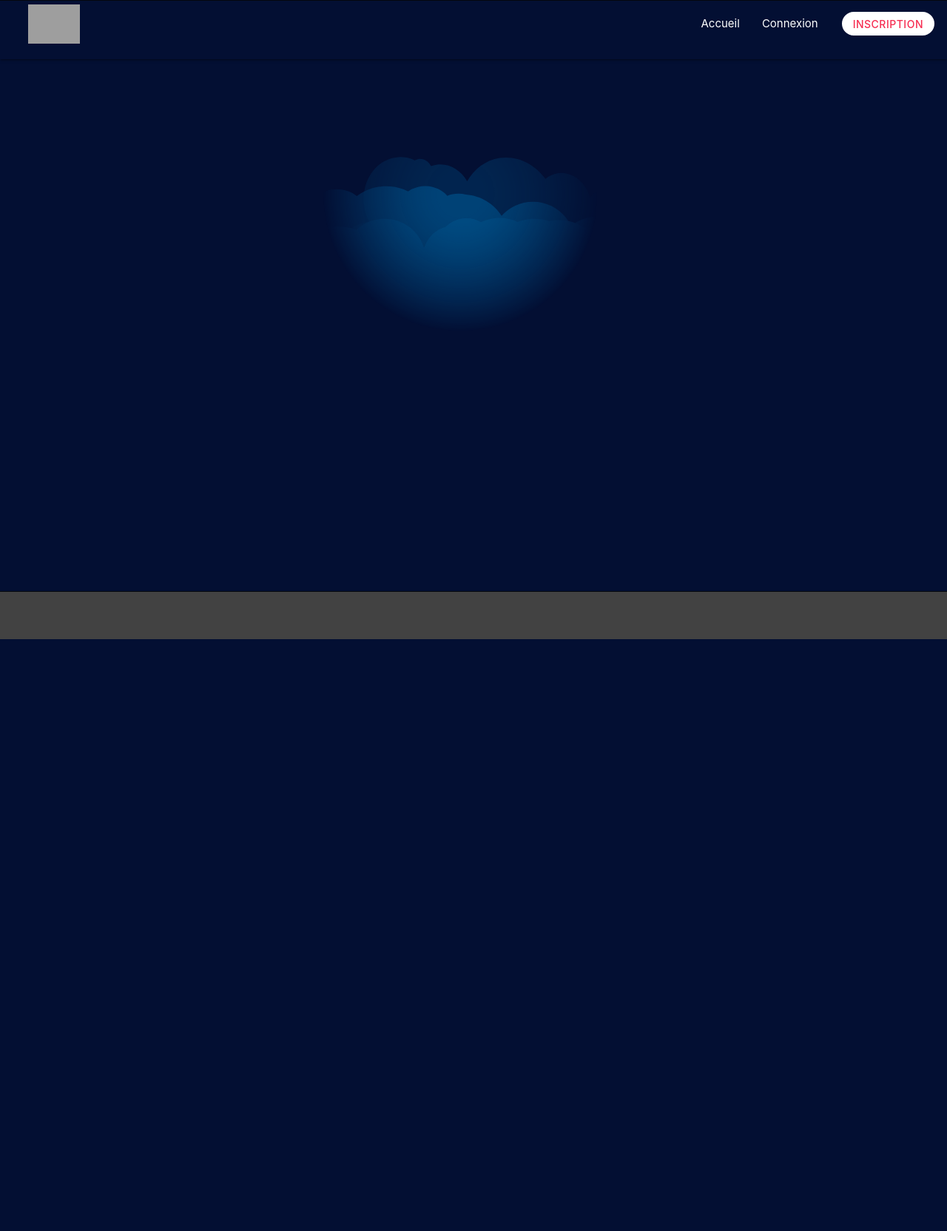
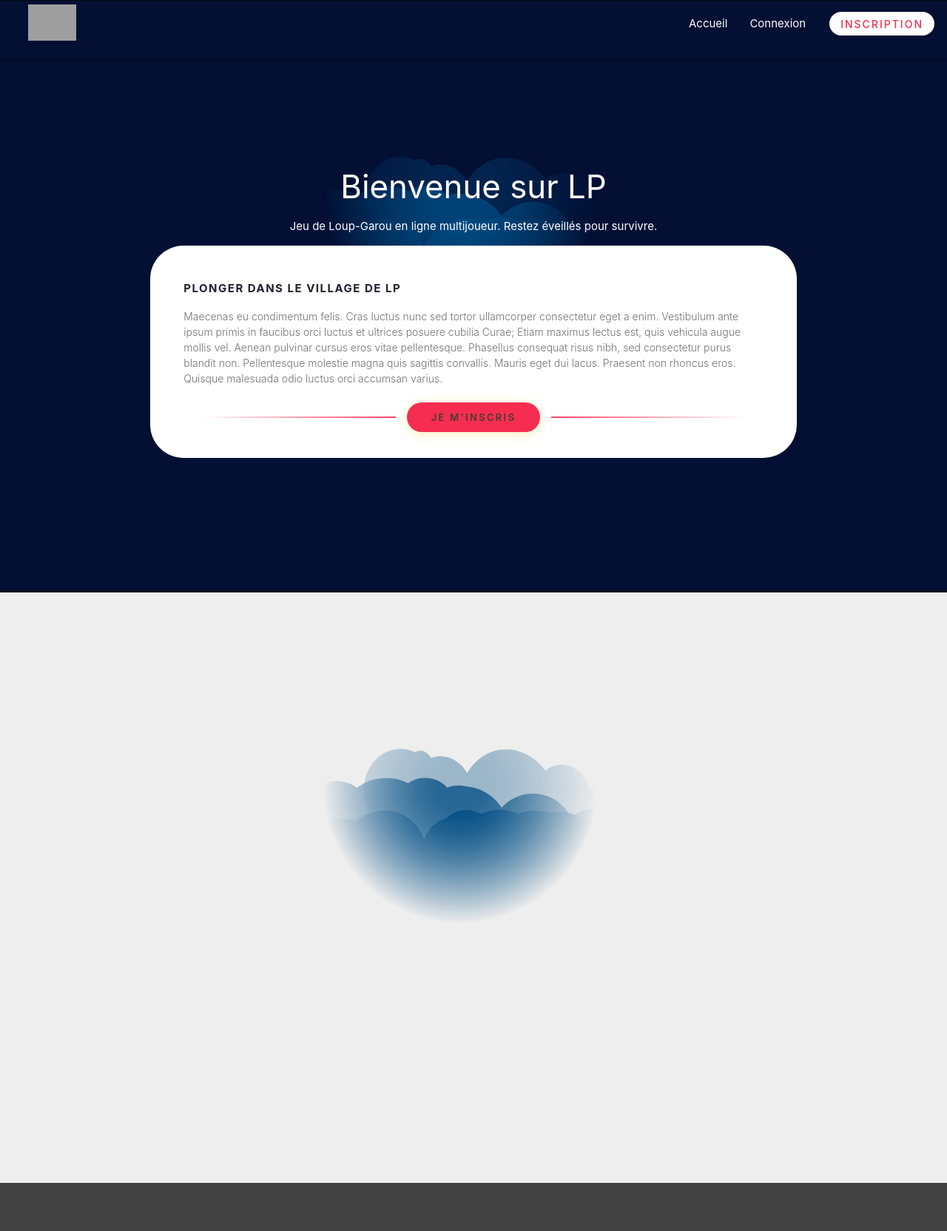
Before and after one commit to thomas-abecassis/Loups-Garous, a PHP site: page /html/index.html in a window 1280 px wide. Shown: the whole page at 74% size. Before the commit the page ends 864 px from the top, so only its background shows below. Run offline with PHP 8.4, Linux system fonts and the light colour scheme; some libraries are stand-ins or nearby versions; grey boxes are pictures that could not be loaded.

Commit message:
Site ok, A faire : simplifier le css, finir l'accueil, et les page incript etc..

```diff
--- a/css/stylesAcceuil.css
+++ b/css/stylesAcceuil.css
@@ -48,6 +48,15 @@ nav ul li .nav-sign-up {
     /* height: 570px;*/
 }
 
+.font2{
+    background: url(../files/images/nuage2.svg)no-repeat center center;
+    width: 100%;
+    height: 100vh;
+    background-size : cover;
+
+    /* height: 570px;*/
+}
+
 /* pour la premier page */
 .pageone{
     width: 100%;
@@ -70,8 +79,8 @@ nav ul li .nav-sign-up {
     background-color: rgba(0,0,0,0);
   }
 
-  #logo {
-    width: 70px;
+#logo {
+    width: 65px;
     left: 3%;
     margin-top: 0.5%;
     position: absolute;}
@@ -82,7 +91,7 @@ text-decoration: none;
 color: #fff;
 background-color: #030f33 ;
 text-align: center;
-letter-spacing: .5px;
+letter-spacing: 2px !important;
 -webkit-transition: background-color .2s ease-out;
 transition: background-color .2s ease-out;
 cursor: pointer;
@@ -94,21 +103,98 @@ height: 36px;
 text-transform: uppercase;
 vertical-align: middle;
 -webkit-tap-highlight-color: transparent;
+
 }
 .bouton{background-color: white;}
 
 .bouton:hover {background-color:#030f33 ;}
 
+.centrer{
+    text-align: center;
+}
+.blanc{
+    color:white;
+}
+.textegris{
+    margin-top: 16px;
+    font-size: 14px;
+    font-weight: 300;
+    line-height: 1.5;
+    color: #717171;
+}
 
+.titre {
+    font-size: 15px;
+    font-weight: 700;
+    line-height: 1.5;
+    letter-spacing: 1.5px;
+    color: #1f1f2e;
+    text-transform: uppercase;
+}
+.cardContent{
+    position: relative;
+    padding: 35px 45px;
+    border-radius: 45px;
+    margin: .5rem 0 1rem 0;
+    background-color: white;
+
+}
+
+.bar {
+    position: absolute;
+    top: 50%;
+    transform: translateY(-50%);
+    width: 100%;
+    height: 2px;
+    background-image: linear-gradient(to right,
+      rgba(243, 68, 68, 0) 0%,
+      rgba(243, 68, 68, 0) 3%,
+      #F62D51 40%,
+      #F62D51 60%,
+      rgba(243, 68, 68, 0) 97%,
+      rgba(243, 68, 68, 0) 100%); }
+
+.masque{
+    position: absolute;
+    top: 50%;
+    left: 50%;
+    transform: translate(-50%, -50%);
+    width: 210px;
+    height: 5px;
+    background-color: white;
+}
+
+.boxinscription{
+    position: relative;
+    margin-top: 22px;
+}
+
+.register {
+    position: relative;
+    display: block;
+    width: 180px;
+    height: 40px;
+    margin: 0 auto;
+    text-align: center;
+    line-height: 40px;
+    border-radius: 100px;
+    background-color: #F62D51;
+    color: #423e2f;
+    text-shadow: 0px 1px 0 rgba(247, 50, 86, 0.39);
+    font-weight: 600;
+    font-size: 13px;
+    letter-spacing: 2.3px;
+    text-transform: uppercase;
+    transition: all .3s;
+    box-shadow: 0 2px 15px 0 rgba(243,210,68,0.4);
+    cursor: pointer;
+}
 
 /* INSCRIPTION */
 
-#questions{
+#info{
     margin-top: 200px;
     position: relative;
     z-index: 2;
 
   }
-h3{
-    color:white
-}
--- a/html/index.html
+++ b/html/index.html
@@ -39,9 +39,45 @@
   <div class="font" >
     <div class="pageone">
       <div id="font"></div>
+        <div class="container" >
+          <div class="row">
+            <div id="info"  class="col s12">
+               <h3 class="centrer blanc">Bienvenue sur LP </h3>
+              <p class="centrer blanc">Jeu de Loup-Garou en ligne multijoueur. Restez éveillés pour survivre.</p>
 
+                <div class="cardContent ">
+
+
+                       <h6 class="titre">Plonger dans le village de LP</h6>
+                       <p class="textegris"> Maecenas eu condimentum felis. Cras luctus nunc sed tortor ullamcorper
+                          consectetur eget a enim. Vestibulum ante ipsum primis in faucibus orci luctus et ultrices
+                          posuere cubilia Curae; Etiam maximus lectus est, quis vehicula augue mollis vel.
+                          Aenean pulvinar cursus eros vitae pellentesque. Phasellus consequat risus nibh,
+                          sed consectetur purus blandit non. Pellentesque molestie magna quis sagittis convallis.
+                          Mauris eget dui lacus. Praesent non rhoncus eros. Quisque malesuada odio luctus orci accumsan varius.</p>
+                      <div class="boxinscription">
+                          <div class="bar"></div>
+                          <div class="masque"></div>
+                          <a href="" class="register">Je m'inscris</a>
+                      </div>
+                </div>
+            </div>
+          </div>
+        </div>
     </div>
   </div>
+
+
+
+
+
+
+  <div class="font2" >
+      <div class="pageone">
+        <div id="font"></div>
+
+      </div>
+    </div>
 
   <footer class="grey darken-3">
   </footer>
--- a/html/inscription.html
+++ b/html/inscription.html
@@ -40,10 +40,10 @@
             <div id="font"></div>
             <div class="container" >
                     <div class="row">
-                      <div id="questions"  class="col s12">
-                            <h3>Inscription</h3>
+                      <div id="info"  class="col s12">
+                            <h3 class="blanc">Inscription</h3>
                         <div class="card">
-                          <div class="card-content ">
+                          <div class="cardContent ">
                                 <form id="inscription">
 
 
```
Also changed, not shown: files/images/nuage2.svg (added), files/images/nuage3.svg (added).
